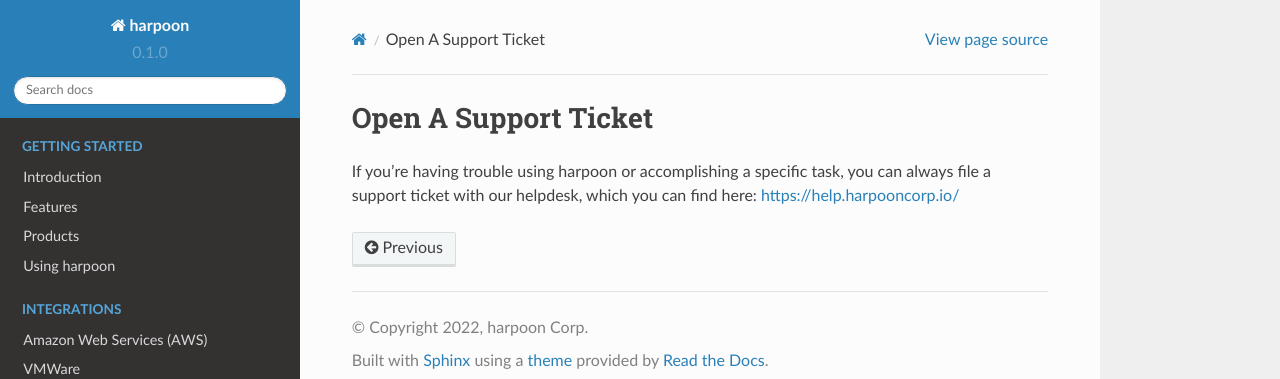
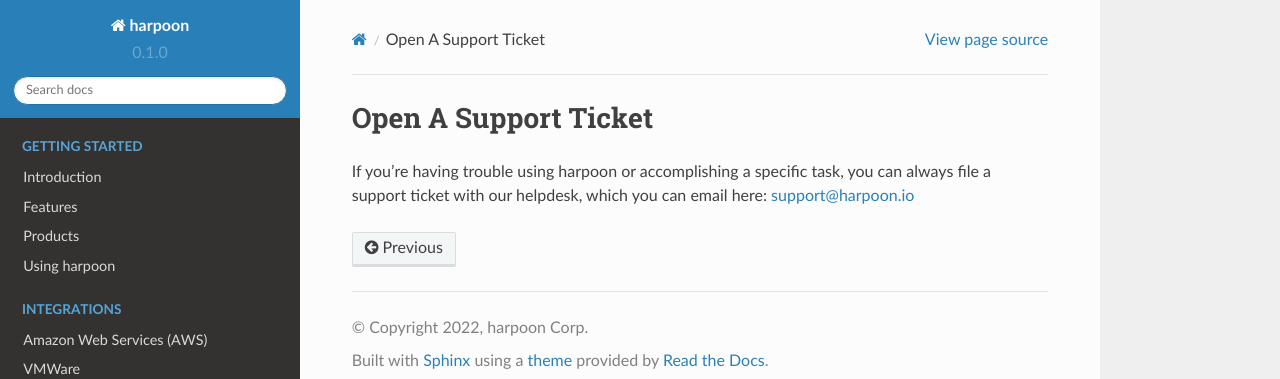
Before and after one commit to harpooncorp/docs, a Sphinx documentation site: the page built from docs/source/support.rst, in a window 1280 px wide. Shown: the top 379 px of the page. Built offline with Sphinx 7.4.7 and the Read the Docs theme 2.0.0, drawn with Linux system fonts in a browser that asks for light colours.

Commit message:
update support link

```diff
--- a/docs/source/support.rst
+++ b/docs/source/support.rst
@@ -3,4 +3,4 @@ Open A Support Ticket
 =====================
 
 If you're having trouble using harpoon or accomplishing a specific task, you can always file a support ticket
-with our helpdesk, which you can find here: https://help.harpooncorp.io/
+with our helpdesk, which you can email here: support@harpoon.io
```
